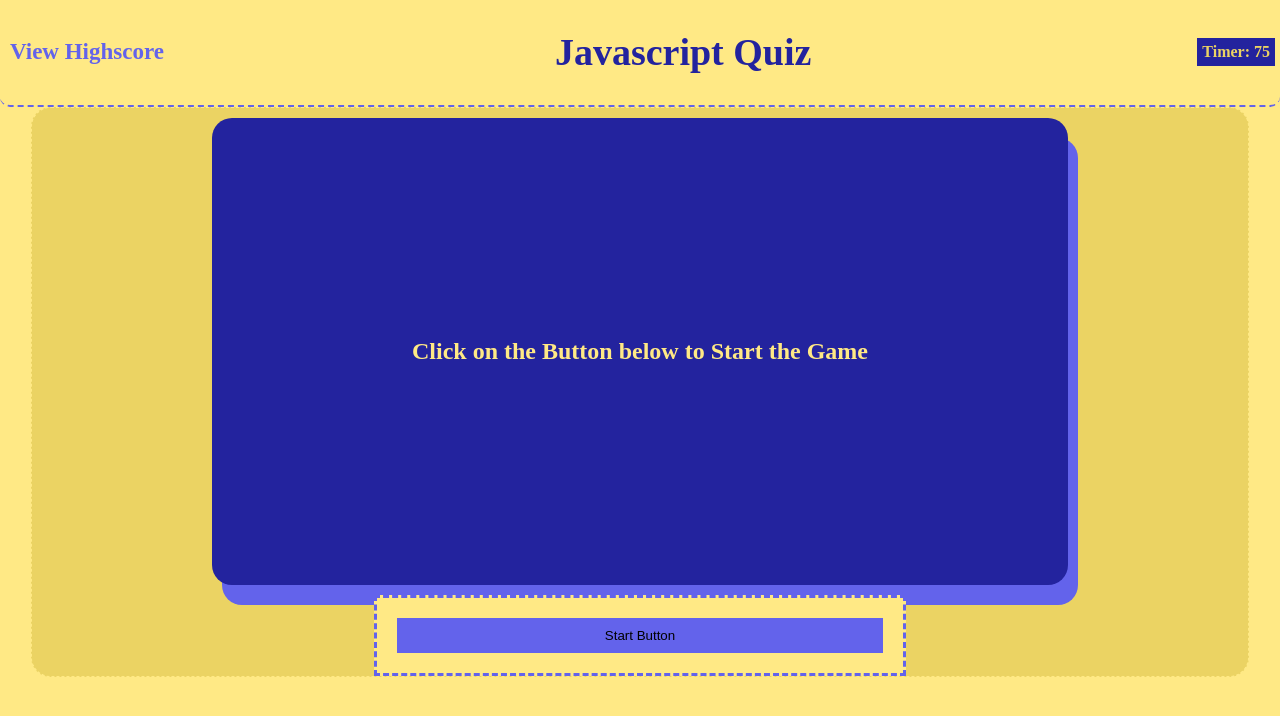
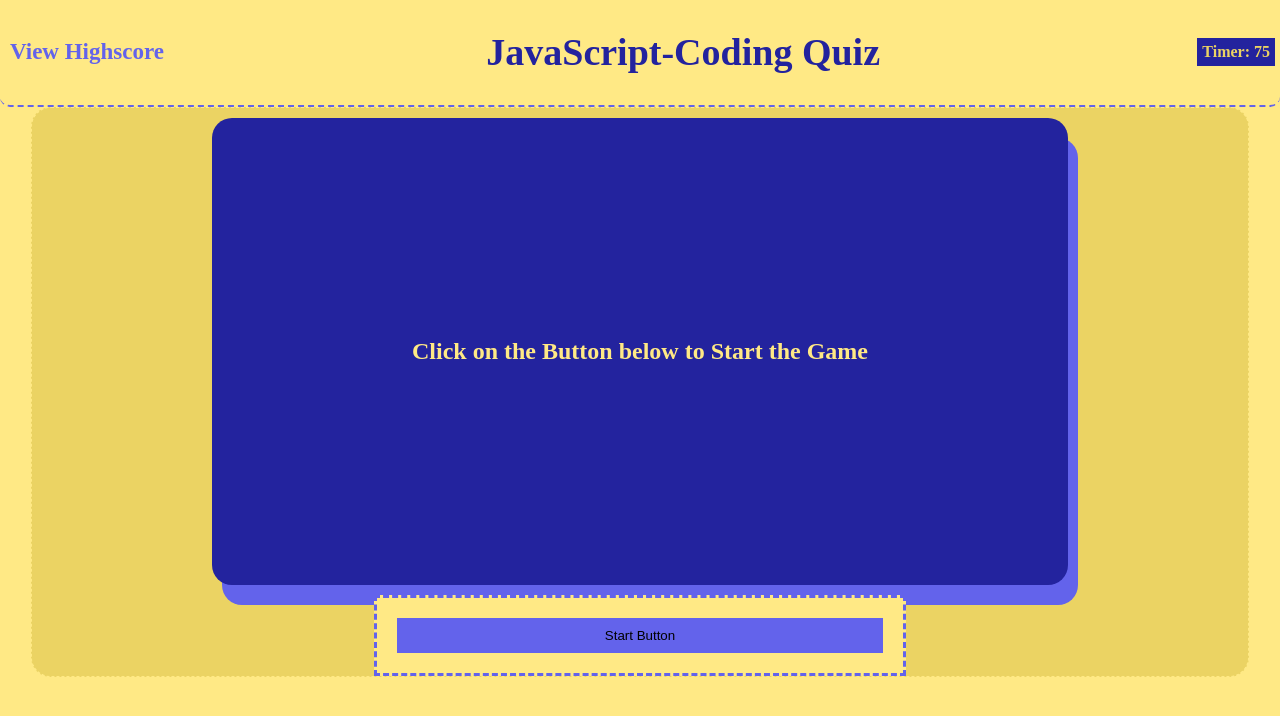
Before and after one commit to azuryte5/Coding-Quiz-IV, a plain HTML site: page index.html in a window 1280 px wide. Drawn offline with Linux system fonts and the light colour scheme.

Commit message:
corrected some names

```diff
--- a/index.html
+++ b/index.html
@@ -12,7 +12,7 @@
     <header>
 
         <h2 class="viewHS" id="hsPage">View Highscore</h2>
-        <h1>Javascript Quiz</h1>
+        <h1>JavaScript-Coding Quiz</h1>
         <h3>Timer: <span id="scoreClock">75</span></h3>
     </header>
 
```
Also changed, not shown: 1 other file.
